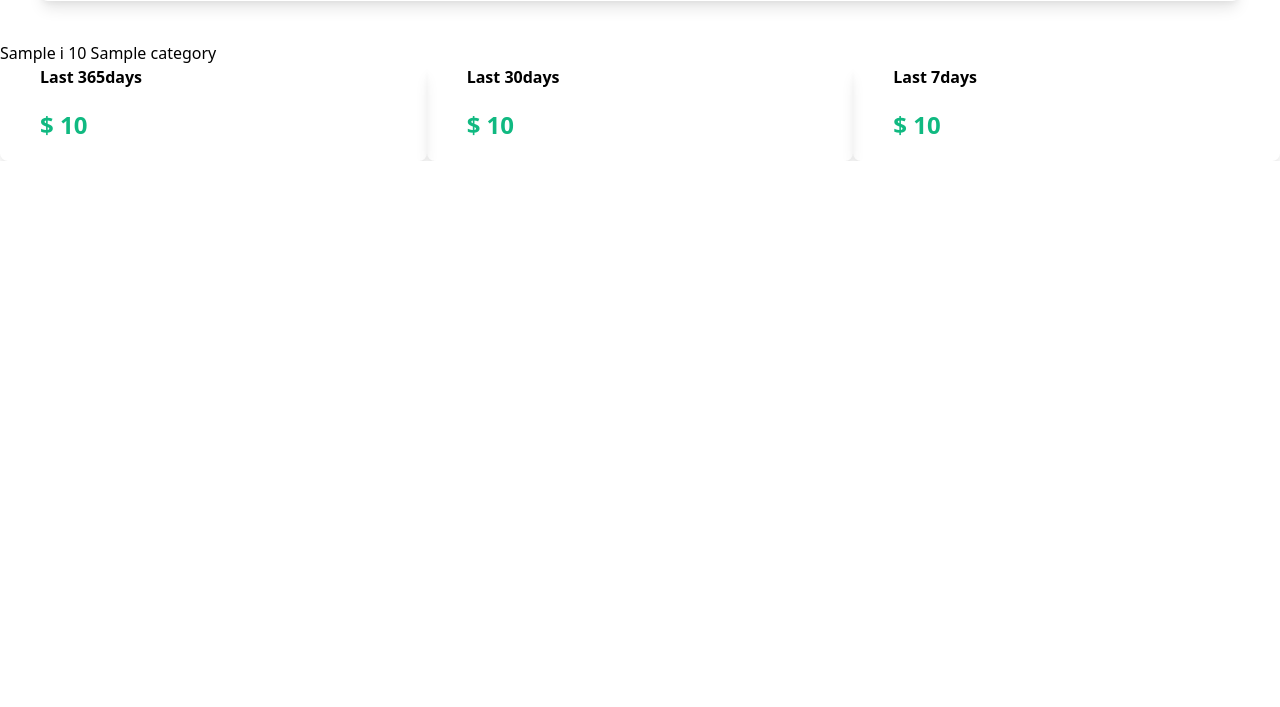
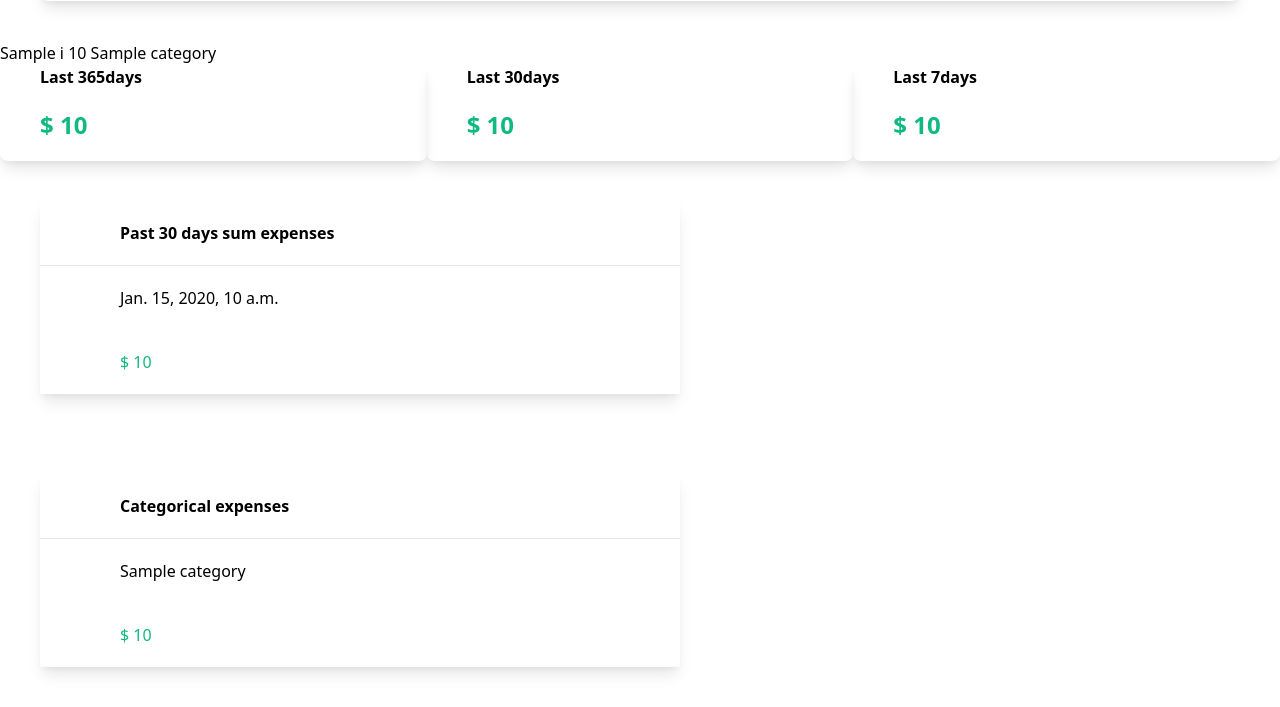
Before and after one commit to geetanshpardhi1/expense_tracker, a Django app: template myapp/templates/myapp/index.html in a window 1280 px wide. Shown: the part 788-1495 px from the top of the page. Before the commit the page ends 949 px from the top, so only its background shows below. Run offline with Django 4.2, Linux system fonts and the light colour scheme; data comes from the database, SQL or seed files in the repository; the template is opened without the code that fills it: values that come from a table or form of the project are taken from there, most other values are stand-ins (such as "Sample title", 1, 10 or a date in 2020); style sheets or scripts are compiled from the project's sources.

Commit message:
added tracking for category data

```diff
--- a/myapp/templates/myapp/index.html
+++ b/myapp/templates/myapp/index.html
@@ -95,6 +95,54 @@
                 <h1 class="ml-10 my-5 text-2xl text-green-500 font-bold">$ {{weekly_sum.amount__sum|intcomma}}</h1>
             </div>
         </div>
+        <!-- #left table for daily sums -->
+        <div class="flex">
+            <div class="w-1/2 shadow-lg m-10">
+                <div class="flex flex-wrap space-x-40 font-bold px-20 py-5 ">
+                    <span>Past 30 days sum expenses</span>
+                </div>
+                <hr>
+                <div id="30-day-table">
+                    {% for daily_sum in daily_sums %}
+                        <div class="flex flex-wrap px-20 py-5">
+                            <span>
+                                {{daily_sum.date}}
+                            </span>
+                        </div>
+                        <div class="flex flex-wrap px-20 py-5">
+                            <span class="text-green-500">
+                                $ {{daily_sum.sum|intcomma}}
+                            </span>
+                        </div>
+                    {% endfor %}
+                </div>
+            </div>
+        </div>
+
+        <!-- categorical expense table -->
+        <div class="flex">
+            <div class="w-1/2 shadow-lg m-10">
+                <div class="flex flex-wrap space-x-40 font-bold px-20 py-5 ">
+                    <span>Categorical expenses</span>
+                </div>
+                <hr>
+                <div id="category-table">
+                    {% for categorical_sum in categorical_sums %}
+                        <div class="flex flex-wrap px-20 py-5">
+                            <span>
+                                {{categorical_sum.category}}
+                            </span>
+                        </div>
+                        <div class="flex flex-wrap px-20 py-5">
+                            <span class="text-green-500">
+                                $ {{categorical_sum.sum|intcomma}}
+                            </span>
+                        </div>
+                    {% endfor %}
+                </div>
+            </div>
+        </div>
+
     {%endblock%}
 </body>
 </html>
```
Also changed, not shown: myapp/views.py (+6 -1 lines).
